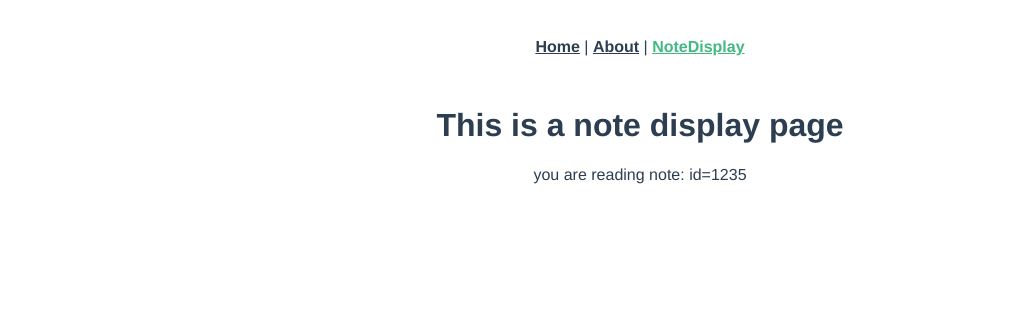
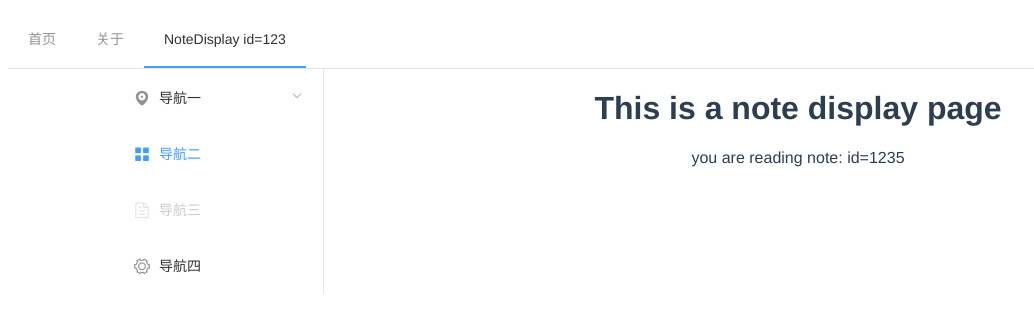
Before and after one commit to applejuicey/my-notes, a Vue app: page /readnote/1235 in a window 1280 px wide. Shown: the top 312 px of the page, without its empty margins (0-1034 px from the left). Built offline with nearby package versions, Linux system fonts and the light colour scheme.

Commit message:
grid layout added; components: TopNav&MainContent&LeftNav added; methods on setting default-active in TopNav using vuex added.

```diff
--- a/src/App.vue
+++ b/src/App.vue
@@ -1,13 +1,46 @@
 <template>
   <div id="app">
-    <div id="nav">
-      <router-link to="/">Home</router-link> |
-      <router-link :to="{name: 'about', params: { }}">About</router-link> |
-      <router-link :to="{name: 'noteDisplay', params: { noteid: 1235}}">NoteDisplay</router-link>
-    </div>
-    <router-view/>
+
+
+    <el-row>
+
+      <!--顶部导航栏-->
+      <el-col :span="24">
+        <div>
+          <top-nav></top-nav>
+        </div>
+      </el-col>
+      <!--顶部导航栏end-->
+
+    </el-row>
+
+
+    <el-row>
+
+      <!--内容区-->
+      <el-col :span="24">
+        <div>
+          <main-content></main-content>
+        </div>
+      </el-col>
+      <!--内容区end-->
+
+    </el-row>
+
   </div>
 </template>
+
+<script>
+  import TopNav from '@/components/TopNav.vue';
+  import MainContent from '@/components/MainContent.vue';
+  export default {
+    name: 'app',
+    components: {
+      TopNav,
+      MainContent,
+    },
+  }
+</script>
 
 <style>
 #app {
@@ -17,14 +50,4 @@
   text-align: center;
   color: #2c3e50;
 }
-#nav {
-  padding: 30px;
-}
-#nav a {
-  font-weight: bold;
-  color: #2c3e50;
-}
-#nav a.router-link-exact-active {
-  color: #42b983;
-}
 </style>
--- /dev/null
+++ b/src/components/LeftNav.vue
@@ -0,0 +1,75 @@
+<template>
+  <div class="left-nav">
+
+    <el-menu default-active="2" @open="handleOpen" @close="handleClose">
+
+      <el-submenu index="1">
+        <template slot="title">
+          <i class="el-icon-location"></i>
+          <span>导航一</span>
+        </template>
+        <el-menu-item-group>
+          <template slot="title">分组一</template>
+          <el-menu-item index="1-1">选项1</el-menu-item>
+          <el-menu-item index="1-2">选项2</el-menu-item>
+        </el-menu-item-group>
+        <el-menu-item-group title="分组2">
+          <el-menu-item index="1-3">选项3</el-menu-item>
+        </el-menu-item-group>
+        <el-submenu index="1-4">
+          <template slot="title">选项4</template>
+          <el-menu-item index="1-4-1">选项1</el-menu-item>
+        </el-submenu>
+      </el-submenu>
+
+      <el-menu-item index="2">
+        <i class="el-icon-menu"></i>
+        <span slot="title">导航二</span>
+      </el-menu-item>
+
+      <el-menu-item index="3" disabled>
+        <i class="el-icon-document"></i>
+        <span slot="title">导航三</span>
+      </el-menu-item>
+
+      <el-menu-item index="4">
+        <i class="el-icon-setting"></i>
+        <span slot="title">导航四</span>
+      </el-menu-item>
+
+    </el-menu>
+
+  </div>
+</template>
+
+<script>
+  export default {
+    name: 'left-nav',
+    props: {
+
+    },
+    data() {
+      return {
+
+      };
+    },
+    computed: {
+
+    },
+    methods: {
+
+      handleOpen(key, keyPath) {
+        console.log(key, keyPath);
+      },
+
+      handleClose(key, keyPath) {
+        console.log(key, keyPath);
+      }
+
+    },
+  }
+</script>
+
+<style scoped>
+
+</style>
--- /dev/null
+++ b/src/components/MainContent.vue
@@ -0,0 +1,40 @@
+<template>
+  <div class="main-content">
+
+    <el-row>
+
+      <!--左侧导航栏-->
+      <el-col :span="6">
+        <div>
+          <left-nav></left-nav>
+        </div>
+      </el-col>
+      <!--左侧导航栏end-->
+
+      <!--router-view内容区-->
+      <el-col :span="18">
+        <div>
+          <router-view/>
+        </div>
+      </el-col>
+      <!--router-view内容区end-->
+
+    </el-row>
+
+
+  </div>
+</template>
+
+<script>
+  import LeftNav from '@/components/LeftNav.vue';
+  export default {
+    name: 'main-content',
+    components: {
+      LeftNav,
+    },
+  }
+</script>
+
+<style scoped>
+
+</style>
--- /dev/null
+++ b/src/components/TopNav.vue
@@ -0,0 +1,69 @@
+<template>
+  <div class="top-nav">
+
+    <el-menu :default-active="activeIndex" mode="horizontal" @select="handleSelect">
+
+      <el-menu-item index="1">
+        <router-link to="/" tag="span">首页</router-link>
+      </el-menu-item>
+
+      <el-menu-item index="2">
+        <router-link :to="{name: 'about', params: { }}" tag="span">关于</router-link>
+      </el-menu-item>
+
+      <el-menu-item index="3">
+        <router-link :to="{name: 'noteDisplay', params: { noteid: 1235}}" tag="span">NoteDisplay id=123</router-link>
+      </el-menu-item>
+
+      <!--<el-submenu index="2">-->
+        <!--<template slot="title">我的工作台</template>-->
+        <!--<el-menu-item index="2-1">选项1</el-menu-item>-->
+        <!--<el-menu-item index="2-2">选项2</el-menu-item>-->
+        <!--<el-menu-item index="2-3">选项3</el-menu-item>-->
+        <!--<el-submenu index="2-4">-->
+          <!--<template slot="title">选项4</template>-->
+          <!--<el-menu-item index="2-4-1">选项1</el-menu-item>-->
+          <!--<el-menu-item index="2-4-2">选项2</el-menu-item>-->
+          <!--<el-menu-item index="2-4-3">选项3</el-menu-item>-->
+        <!--</el-submenu>-->
+      <!--</el-submenu>-->
+      <!--<el-menu-item index="3" disabled>消息中心</el-menu-item>-->
+
+    </el-menu>
+
+  </div>
+</template>
+
+<script>
+  export default {
+    name: 'top-nav',
+    props: {
+
+    },
+    data() {
+      return {
+
+      };
+    },
+    computed: {
+
+      // 从state中读取顶部导航栏索引
+      activeIndex: function () {
+        let this_vm = this;
+        return this_vm.$store.state.topNavActiveIndex;
+      },
+
+    },
+    methods: {
+
+      handleSelect(key, keyPath) {
+        console.log(key, keyPath);
+      }
+
+    },
+  }
+</script>
+
+<style scoped>
+
+</style>
--- a/src/store.js
+++ b/src/store.js
@@ -5,12 +5,20 @@ Vue.use(Vuex)
 
 export default new Vuex.Store({
   state: {
-
+    topNavActiveIndex: null,
   },
   mutations: {
+
+    processTopNavActiveIndex: (state, indexFromCurrentComponent) => {
+      state.topNavActiveIndex = indexFromCurrentComponent;
+    },
 
   },
   actions: {
 
+    setTopNavActiveIndex: ({commit}, indexFromCurrentComponent) => {
+      commit('processTopNavActiveIndex', indexFromCurrentComponent);
+    },
+
   }
 })
--- a/src/views/About.vue
+++ b/src/views/About.vue
@@ -3,3 +3,33 @@
     <h1>This is an about page</h1>
   </div>
 </template>
+
+<script>
+  export default {
+    name: 'about',
+    computed : {
+
+
+
+    },
+    mounted: function () {
+
+      // 挂载时设置导航栏索引
+      this.setTopNavActiveIndex();
+
+    },
+    methods: {
+
+      // 设置顶部导航栏索引，关于页为2
+      setTopNavActiveIndex: function () {
+        let this_vm = this;
+        this_vm.$store.dispatch('setTopNavActiveIndex', '2');
+      },
+
+    },
+  }
+</script>
+
+<style scoped>
+
+</style>
--- a/src/views/Home.vue
+++ b/src/views/Home.vue
@@ -1,18 +1,34 @@
 <template>
   <div class="home">
-    <img alt="Vue logo" src="../assets/logo.png">
-    <HelloWorld msg="Welcome to Your Vue.js App"/>
+    <!--<img alt="Vue logo" src="../assets/logo.png">-->
+    <!--<HelloWorld msg="Welcome to Your Vue.js App"/>-->
+    <h1>this is home</h1>
   </div>
 </template>
 
 <script>
 // @ is an alias to /src
-import HelloWorld from '@/components/HelloWorld.vue'
+// import HelloWorld from '@/components/HelloWorld.vue'
 
 export default {
   name: 'home',
   components: {
-    HelloWorld
-  }
+    // HelloWorld
+  },
+  mounted: function () {
+
+    // 挂载时设置导航栏索引
+    this.setTopNavActiveIndex();
+
+  },
+  methods: {
+
+    // 设置顶部导航栏索引，主页为1
+    setTopNavActiveIndex: function () {
+      let this_vm = this;
+      this_vm.$store.dispatch('setTopNavActiveIndex', '1');
+    },
+
+  },
 }
 </script>
--- a/src/views/NoteDisplay.vue
+++ b/src/views/NoteDisplay.vue
@@ -12,8 +12,9 @@
 
 <script>
   export default {
-    name: 'NoteDisplay',
+    name: 'note-display',
     computed : {
+
       checkNoteID: function () {
         if (isNaN(this.$route.params.noteid)) {
           // 传入的noteid不是数字
@@ -23,6 +24,22 @@
           return true;
         }
       },
+
+    },
+    mounted: function () {
+
+      // 挂载时设置导航栏索引
+      this.setTopNavActiveIndex();
+
+    },
+    methods: {
+
+      // 设置顶部导航栏索引，笔记展示页为3
+      setTopNavActiveIndex: function () {
+        let this_vm = this;
+        this_vm.$store.dispatch('setTopNavActiveIndex', '3');
+      },
+
     },
   }
 </script>
```
